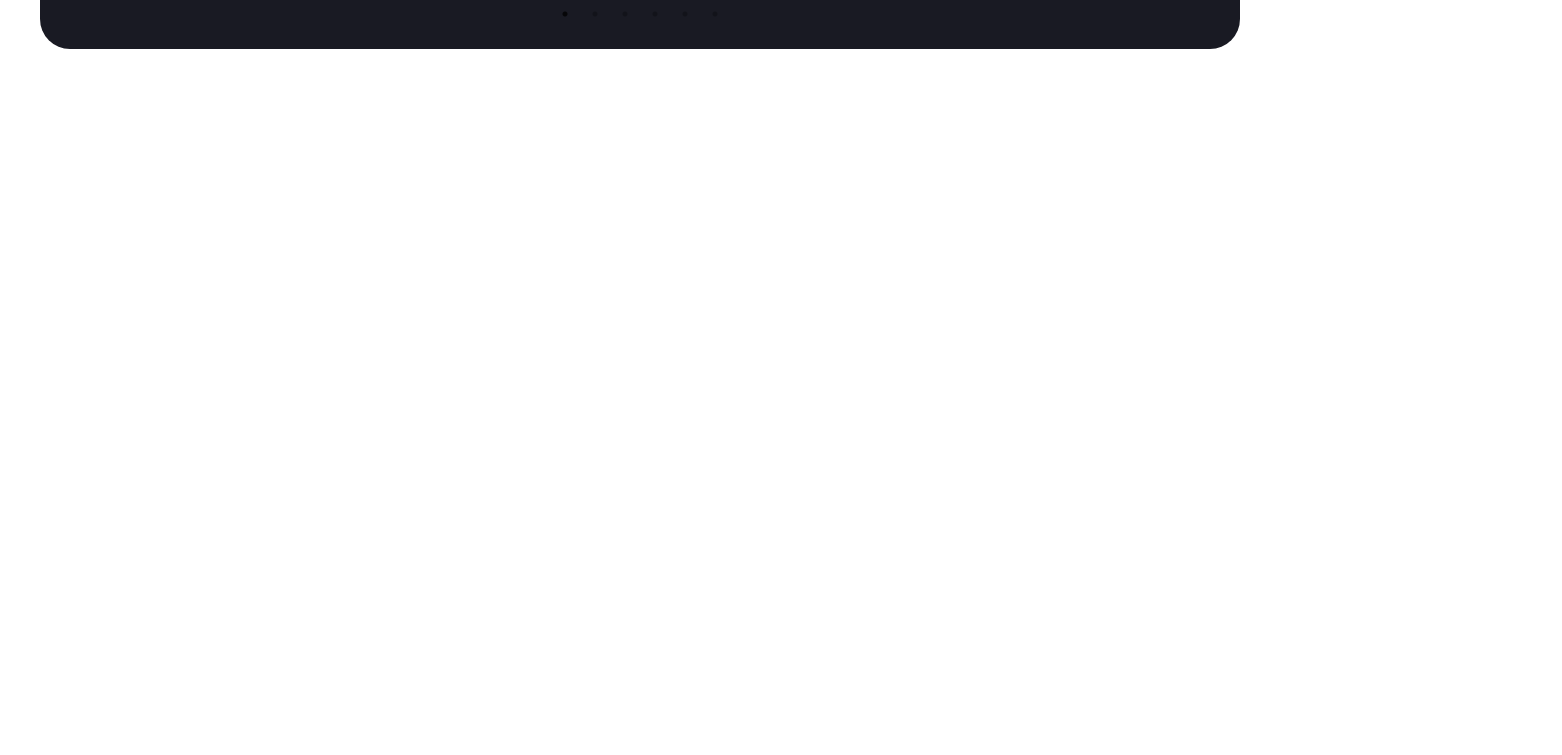
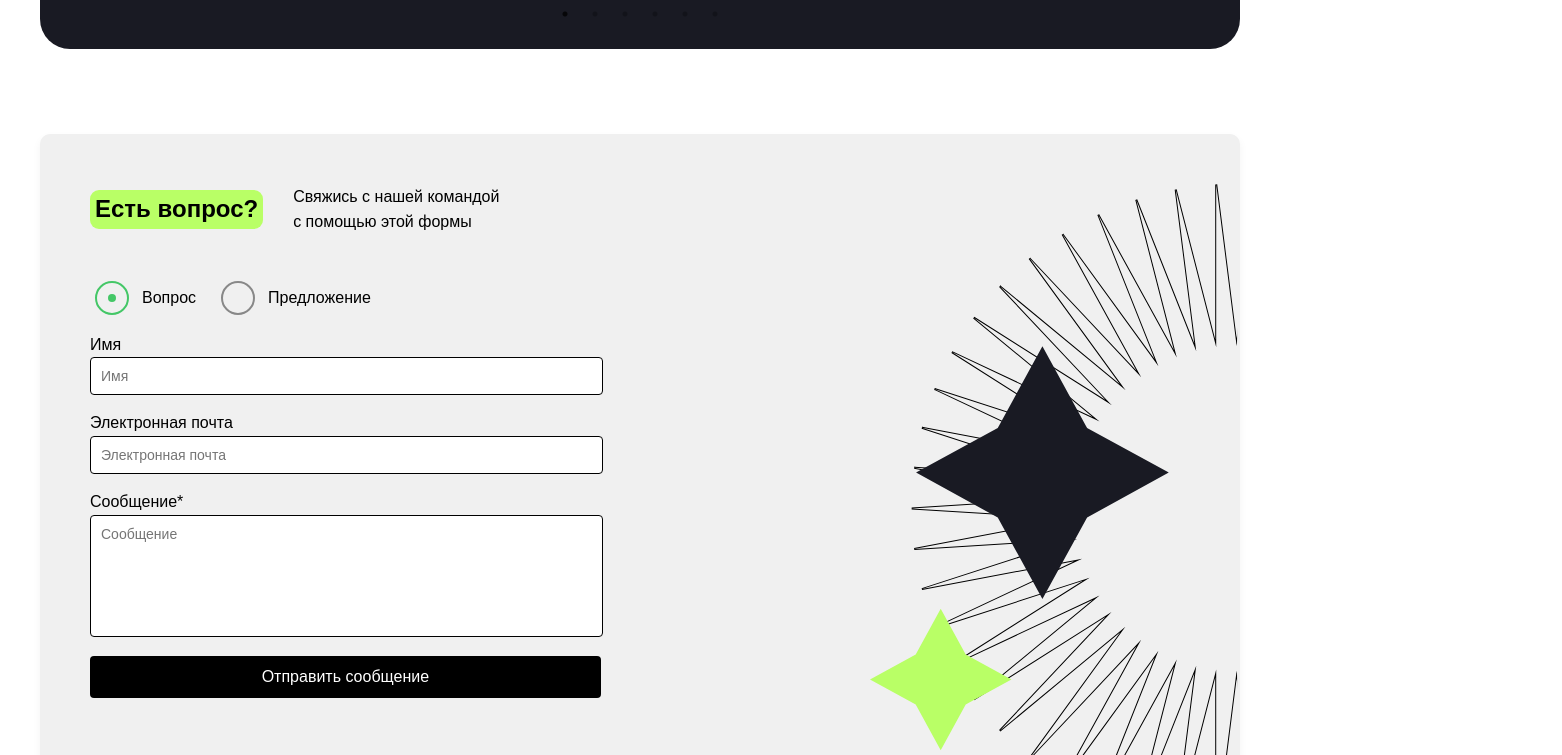
Before and after one commit to sch1zk/it-front, a Next.js app: page / in a window 1280 px wide. Shown: the part 4401-5156 px from the top of the page, 1562 px wide, since content can reach past the window. Before the commit the page ends 4475 px from the top, so only its background shows below. Built offline with nearby package versions, Linux system fonts and the light colour scheme.

Commit message:
QuestionSection
Я сделал верстку блока в секции 'Question', надеюсь, понравится, но я понимаю, что верстка еще нуждается в доработке 😄.

```diff
--- /dev/null
+++ b/src/app/components/index/QuestionSection.tsx
@@ -0,0 +1,36 @@
+import '../../styles/question.css';
+
+export default function HeroSection() {
+    return (
+        <section className="hero-question">
+            <div className="container-question">
+                <div className="section-title-question">
+                    <form>
+                        <div className='text_ivent'>
+                            <h1 className='text-h1-question'>Есть вопрос?</h1>
+                            <div>
+                                <p>Свяжись с нашей командой <br></br> с помощью этой формы</p>
+                            </div>
+                        </div>
+                        <div className="radio-group">
+                            <input type="radio" id="question" name="type" value="question" defaultChecked />
+                            <label htmlFor="question">Вопрос</label>
+                            <input type="radio" id="suggestion" name="type" value="suggestion" />
+                            <label htmlFor="suggestion">Предложение</label>
+                        </div>
+                        <p className="none">Имя</p>
+                        <input type="text" id="name" name="name" placeholder="Имя" required />
+                        <p className="none">Электронная почта</p>
+                        <input type="email" id="email" name="email" placeholder="Электронная почта" required />
+                        <p className="none">Сообщение*</p>
+                        <textarea id="message" name="message" placeholder="Сообщение" required></textarea>
+                        <button className='href-button' type="submit">Отправить сообщение</button>
+                    </form>
+                    <div className='section-question-image'>
+                        <img src="/images/imgre.svg" alt="Мегафон" />
+                    </div>
+                </div>
+            </div>
+        </section>
+    );
+}
--- a/src/app/page.tsx
+++ b/src/app/page.tsx
@@ -8,6 +8,7 @@ import SelfDiscoverySection from "./components/index/SelfDiscoverySection";
 import SixStepsSection from "./components/index/SixSteps";
 import AboutYouSection from "./components/index/AboutYouSection";
 import UserReviewsSection from "./components/index/UserReviewsSection";
+import QuestionSection from "./components/index/QuestionSection";
 
 
 export default function Home() {
@@ -22,6 +23,7 @@ export default function Home() {
         <SixStepsSection/>
         <AboutYouSection/>
         <UserReviewsSection/>
+        <QuestionSection/>
       </main>
     </>
   );
--- /dev/null
+++ b/src/app/styles/question.css
@@ -0,0 +1,139 @@
+/* Sorry ) Пажажа простите меня, я понимаю что сделал кал. Я не трогал ваш код */
+
+.hero-question {
+    max-width: 1200px;
+    margin: 0 auto;
+    padding: 25px 20px;
+    padding-top: 60px;
+    font-family: Arial, sans-serif;
+}
+
+.section-title-question {
+    display: flex;
+    justify-content: space-between;
+    align-items: flex-start;
+    background-color: #f0f0f0;
+    padding: 50px;
+    border-radius: 10px;
+    box-shadow: 0 4px 8px rgba(0,0,0,0.05);
+    margin-bottom: 50px;
+    flex-wrap: wrap;
+}
+
+/* Sorry  PLS */
+
+.section-question-image {
+    display: flex;
+    max-width: 320px;
+    justify-content: space-between;
+    align-items: flex-start;
+    height: auto;
+    object-position: right;
+}
+@media (max-width: 984px) {
+    .section-question-image {
+        display: none;
+    }
+}
+
+.text-h1-question {
+    border-radius: 9px;
+    background-color: #b9ff66;
+    color: black;
+    display: inline;
+    padding: 5px;
+}
+
+.text_ivent {
+    display: flex;
+    align-items: center;
+    margin-bottom: 40px;
+    gap: 30px;
+}
+
+.container-question {
+    max-width: 1200px;
+    margin: 0 auto;
+    display: flex;
+    flex-direction: column;
+}
+
+.radio-group {
+    display: flex;
+    align-items: center;
+    margin-bottom: 20px;
+}
+
+.radio-group input[type="radio"] {
+    appearance: none !important;
+    -webkit-appearance: none !important;
+    -moz-appearance: none !important;
+    width: 34px;
+    height: 34px;
+    border-radius: 50%;
+    border: 2px solid #888;
+    outline: none;
+    cursor: pointer;
+    display: inline-block;
+    position: relative;
+    top: 3px;
+    margin-right: 8px;
+}
+
+
+.radio-group input[type="radio"]:checked {
+    border-color: #44c767;
+}
+
+.radio-group input[type="radio"]:checked::before {
+    content: "";
+    display: block;
+    position: absolute;
+    top: 50%;
+    left: 50%;
+    transform: translate(-50%, -50%);
+    width: 8px;
+    height: 8px;
+    border-radius: 50%;
+    background-color: #44c767;
+}
+
+.radio-group label {
+    padding-top: 10px;
+    padding-right: 20px;
+    margin-left: 5px;
+    font-weight: 300;
+}
+
+input[type="text"],
+input[type="email"],
+textarea {
+    width: 120%;
+    padding: 10px;
+    margin-bottom: 15px;
+    border: 1px solid #000000;
+    border-radius: 4px;
+    font-size: 14px;
+    font-family: inherit;
+}
+
+textarea {
+    resize: none;
+    height: 100px;
+}
+
+button[type="submit"] {
+    all: unset;
+    display: block;
+    width: 115%;
+    padding: 12px 20px;
+    background-color: #000;
+    color: #fff;
+    border-radius: 4px;
+    text-align: center;
+    cursor: pointer;
+}
+
+button[type="submit"]:hover {
+    background-color: #6cee42;
+}
```
